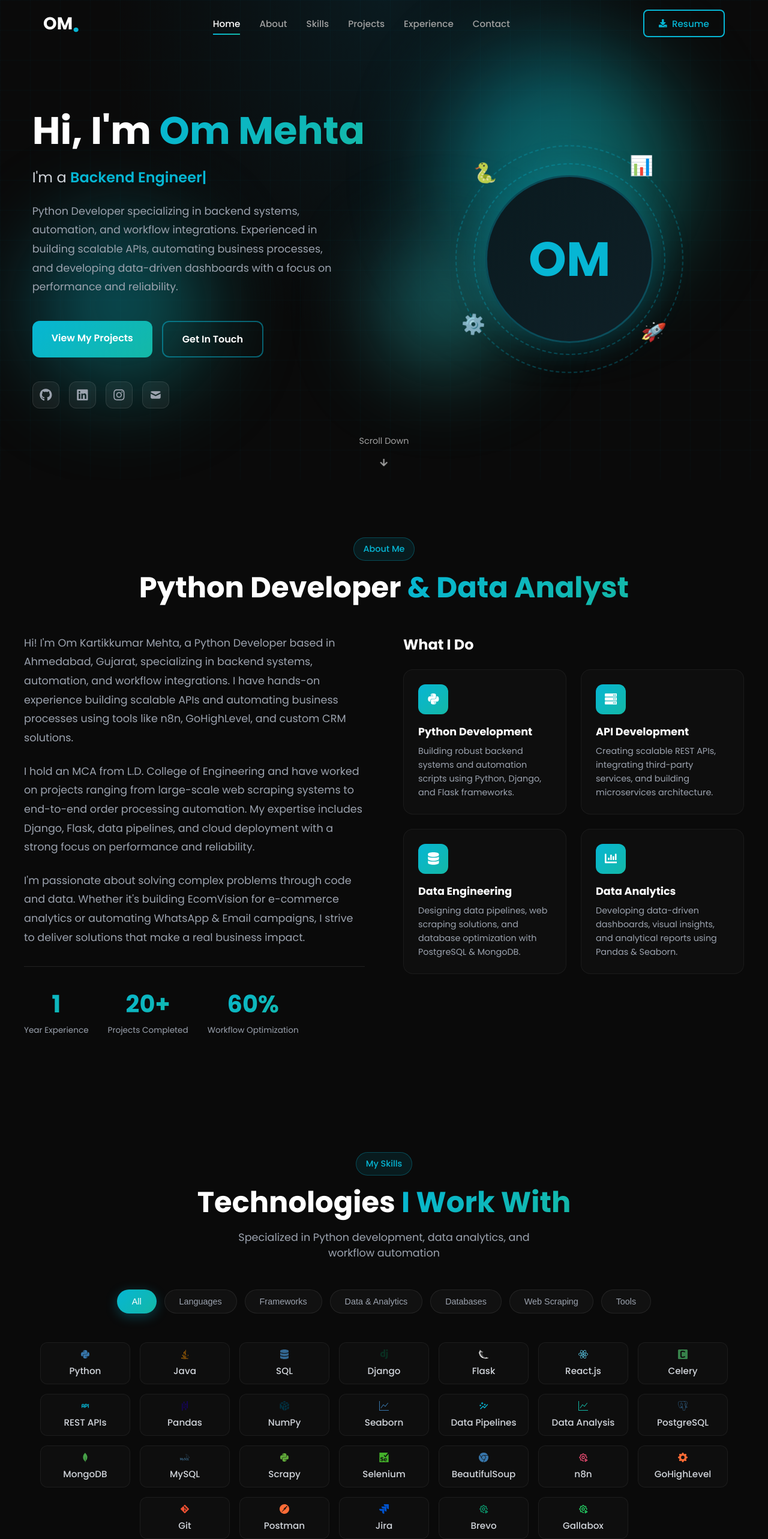
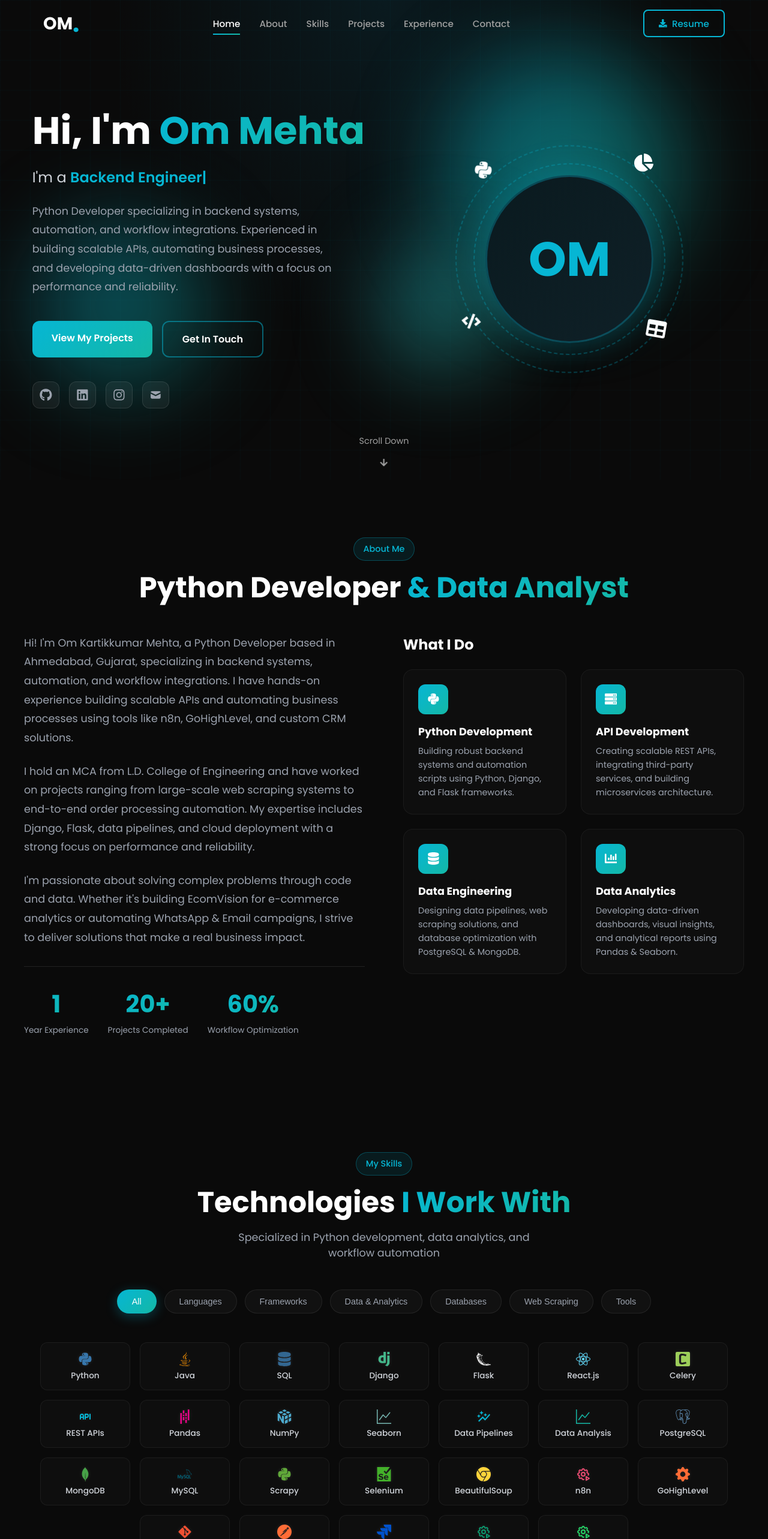
Before and after one commit to ommehta4920/Portfolio, a React (Create React App) app: page / in a window 1280 px wide. Shown: the top 2566 px of the page at 60% size. Built offline with nearby package versions, Linux system fonts and the light colour scheme.

Commit message:
updated small fixed

```diff
--- a/src/App.js
+++ b/src/App.js
@@ -9,7 +9,6 @@ import AllProjects from './components/AllProjects/AllProjects';
 import Experience from './components/Experience/Experience';
 import Contact from './components/Contact/Contact';
 import Footer from './components/Footer/Footer';
-import useDocumentTitle from './hooks/useDocumentTitle';
 import './App.css';
 
 // Scroll Handler Component
@@ -35,7 +34,6 @@ const ScrollToSection = () => {
 
 // Home Page Component
 const HomePage = () => {
-  useDocumentTitle(null);
 
   return (
     <>
--- a/src/components/Hero/Hero.jsx
+++ b/src/components/Hero/Hero.jsx
@@ -1,6 +1,6 @@
 import React, { useEffect, useRef } from 'react';
 import { TypeAnimation } from 'react-type-animation';
-import { FaGithub, FaLinkedin, FaInstagram, FaArrowDown } from 'react-icons/fa';
+import { FaGithub, FaLinkedin, FaInstagram, FaArrowDown, FaPython, FaCode, FaChartPie, FaTable } from 'react-icons/fa';
 import { HiMail } from 'react-icons/hi';
 import { Link } from 'react-scroll';
 import './Hero.css';
@@ -110,10 +110,10 @@ const Hero = () => {
               <div className="hero-image-ring ring-2"></div>
             </div>
             <div className="floating-elements">
-              <div className="floating-element el-1">🐍</div>
-              <div className="floating-element el-2">📊</div>
-              <div className="floating-element el-3">⚙️</div>
-              <div className="floating-element el-4">🚀</div>
+              <div className="floating-element el-1"><FaPython /></div>
+              <div className="floating-element el-2"><FaChartPie /></div>
+              <div className="floating-element el-3"><FaCode /></div>
+              <div className="floating-element el-4"><FaTable /></div>
             </div>
           </div>
         </div>
--- a/src/components/Navbar/Navbar.css
+++ b/src/components/Navbar/Navbar.css
@@ -159,7 +159,7 @@
 }
 
 /* ==========================================
-   MOBILE MENU BUTTON
+   MOBILE MENU BUTTON - TRANSPARENT BACKGROUND
    ========================================== */
 
 .mobile-menu-btn {
@@ -170,10 +170,35 @@
   z-index: 1002;
   padding: 0.5rem;
   position: relative;
+
+  /* Transparent Background */
+  background: transparent;
+  border: none;
+  outline: none;
+
+  /* Remove any default button styles */
+  -webkit-appearance: none;
+  -moz-appearance: none;
+  appearance: none;
+
+  transition: color 0.3s ease, transform 0.3s ease;
+}
+
+.mobile-menu-btn:hover {
+  color: #06b6d4;
+  transform: scale(1.1);
+}
+
+.mobile-menu-btn:focus {
+  outline: none;
+}
+
+.mobile-menu-btn:active {
+  transform: scale(0.95);
 }
 
 /* ==========================================
-   MOBILE OVERLAY (NEW)
+   MOBILE OVERLAY
    ========================================== */
 
 .mobile-overlay {
@@ -216,6 +241,8 @@
     display: flex;
     align-items: center;
     justify-content: center;
+    background: transparent;
+    border: none;
   }
 
   /* Mobile Overlay */
@@ -238,14 +265,14 @@
     visibility: visible;
   }
 
-  /* Mobile Nav Links - FIXED */
+  /* Mobile Nav Links */
   .nav-links {
     position: fixed;
     top: 0;
     left: 0;
     width: 100%;
     height: 100vh;
-    height: 100dvh; /* Dynamic viewport height for mobile browsers */
+    height: 100dvh;
     background: rgba(10, 10, 10, 0.98);
     backdrop-filter: blur(10px);
     flex-direction: column;
@@ -254,8 +281,6 @@
     gap: 2rem;
     padding: 2rem;
     z-index: 1001;
-
-    /* Use visibility and opacity instead of transform */
     visibility: hidden;
     opacity: 0;
     pointer-events: none;
--- a/src/components/Navbar/Navbar.jsx
+++ b/src/components/Navbar/Navbar.jsx
@@ -165,7 +165,6 @@ const Navbar = () => {
                 rel="noopener noreferrer"
                 onClick={closeMobileMenu}
               >
-                <FaDownload />
                 <span>Resume</span>
               </a>
             </li>
--- a/src/components/Skills/Skills.css
+++ b/src/components/Skills/Skills.css
@@ -121,7 +121,7 @@
 .skill-tile {
   position: relative;
   width: 150px;
-  height: 70px;
+  height: 80px;
   background: rgba(255, 255, 255, 0.02);
   border: 1px solid rgba(255, 255, 255, 0.06);
   border-radius: 12px;
@@ -157,15 +157,41 @@
   opacity: 1;
 }
 
+/* Tile Content - NEW LAYOUT WITH ICON */
+.tile-content {
+  display: flex;
+  flex-direction: column;
+  align-items: center;
+  justify-content: center;
+  gap: 0.5rem;
+  padding: 0.5rem;
+}
+
+/* Skill Icon - NEW */
+.skill-icon {
+  font-size: 1.5rem;
+  display: flex;
+  align-items: center;
+  justify-content: center;
+  transition: all 0.3s ease;
+  filter: drop-shadow(0 0 3px rgba(255, 255, 255, 0.1));
+}
+
+.skill-tile:hover .skill-icon {
+  transform: scale(1.1);
+  filter: drop-shadow(0 0 8px var(--skill-color));
+}
+
 /* Skill Name */
 .skill-name {
   color: #d1d5db;
-  font-size: 0.95rem;
+  font-size: 0.85rem;
   font-weight: 500;
   transition: all 0.3s ease;
   position: relative;
   z-index: 1;
-  padding: 0 0.5rem;
+  padding: 0 0.3rem;
+  line-height: 1.2;
 }
 
 .skill-tile:hover .skill-name {
@@ -231,7 +257,11 @@
 
   .skill-tile {
     width: 140px;
-    height: 65px;
+    height: 75px;
+  }
+
+  .skill-icon {
+    font-size: 1.3rem;
   }
 }
 
@@ -265,11 +295,15 @@
 
   .skill-tile {
     width: 120px;
-    height: 55px;
+    height: 70px;
+  }
+
+  .skill-icon {
+    font-size: 1.2rem;
   }
 
   .skill-name {
-    font-size: 0.8rem;
+    font-size: 0.75rem;
   }
 
   .skills-summary {
@@ -329,12 +363,20 @@
 
   .skill-tile {
     width: calc(50% - 0.4rem);
-    height: 50px;
+    height: 65px;
     border-radius: 10px;
   }
 
+  .skill-icon {
+    font-size: 1.1rem;
+  }
+
   .skill-name {
-    font-size: 0.75rem;
+    font-size: 0.7rem;
+  }
+
+  .tile-content {
+    gap: 0.3rem;
   }
 
   .skills-summary {
@@ -360,10 +402,14 @@
 @media (max-width: 360px) {
   .skill-tile {
     width: calc(50% - 0.3rem);
-    height: 45px;
+    height: 60px;
+  }
+
+  .skill-icon {
+    font-size: 1rem;
   }
 
   .skill-name {
-    font-size: 0.7rem;
+    font-size: 0.65rem;
   }
 }
--- a/src/components/Skills/Skills.jsx
+++ b/src/components/Skills/Skills.jsx
@@ -50,29 +50,29 @@ const Skills = () => {
     { name: 'Java', icon: <FaJava />, color: '#ED8B00', category: 'languages' },
     { name: 'SQL', icon: <FaDatabase />, color: '#336791', category: 'languages' },
 
-    // Frameworks
-    { name: 'Django', icon: <SiDjango />, color: '#092E20', category: 'frameworks' },
+    // Frameworks - FIXED COLORS
+    { name: 'Django', icon: <SiDjango />, color: '#44B78B', category: 'frameworks' }, // Changed from #092E20
     { name: 'Flask', icon: <SiFlask />, color: '#ffffff', category: 'frameworks' },
     { name: 'React.js', icon: <FaReact />, color: '#61DAFB', category: 'frameworks' },
-    { name: 'Celery', icon: <SiCelery />, color: '#37814A', category: 'frameworks' },
+    { name: 'Celery', icon: <SiCelery />, color: '#9DCE5A', category: 'frameworks' }, // Brighter green
     { name: 'REST APIs', icon: <TbApi />, color: '#06b6d4', category: 'frameworks' },
 
-    // Data & Analytics
-    { name: 'Pandas', icon: <SiPandas />, color: '#150458', category: 'data' },
-    { name: 'NumPy', icon: <SiNumpy />, color: '#013243', category: 'data' },
-    { name: 'Seaborn', icon: <BsGraphUp />, color: '#3776AB', category: 'data' },
+    // Data & Analytics - FIXED COLORS
+    { name: 'Pandas', icon: <SiPandas />, color: '#E70488', category: 'data' }, // Changed from #150458 to pink (official alternate)
+    { name: 'NumPy', icon: <SiNumpy />, color: '#4DABCF', category: 'data' }, // Changed from #013243 to light blue (official alternate)
+    { name: 'Seaborn', icon: <BsGraphUp />, color: '#76B7B2', category: 'data' }, // Softer teal
     { name: 'Data Pipelines', icon: <MdOutlineAutoGraph />, color: '#06b6d4', category: 'data' },
     { name: 'Data Analysis', icon: <BsGraphUp />, color: '#14b8a6', category: 'data' },
 
     // Databases
-    { name: 'PostgreSQL', icon: <SiPostgresql />, color: '#336791', category: 'databases' },
+    { name: 'PostgreSQL', icon: <SiPostgresql />, color: '#699ECA', category: 'databases' }, // Lighter blue
     { name: 'MongoDB', icon: <SiMongodb />, color: '#47A248', category: 'databases' },
-    { name: 'MySQL', icon: <SiMysql />, color: '#4479A1', category: 'databases' },
+    { name: 'MySQL', icon: <SiMysql />, color: '#00758F', category: 'databases' },
 
     // Web Scraping
     { name: 'Scrapy', icon: <FaPython />, color: '#60A839', category: 'scraping' },
     { name: 'Selenium', icon: <SiSelenium />, color: '#43B02A', category: 'scraping' },
-    { name: 'BeautifulSoup', icon: <SiGooglechrome />, color: '#3776AB', category: 'scraping' },
+    { name: 'BeautifulSoup', icon: <SiGooglechrome />, color: '#FFD43B', category: 'scraping' }, // Yellow for visibility
 
     // Tools & Automation
     { name: 'n8n', icon: <TbAutomation />, color: '#EA4B71', category: 'tools' },
@@ -111,7 +111,6 @@ const Skills = () => {
               className={`filter-btn ${activeCategory === category.id ? 'active' : ''}`}
               onClick={() => setActiveCategory(category.id)}
             >
-              <span className="filter-icon">{category.icon}</span>
               <span className="filter-name">{category.name}</span>
             </button>
           ))}
--- a/src/hooks/useDocumentTitle.js
+++ /dev/null
@@ -1,9 +0,0 @@
-import { useEffect } from "react";
-
-const useDocumentTitle = (title) => {
-  useEffect(() => {
-    document.title = title;
-  }, [title]);
-};
-
-export default useDocumentTitle;
```
Also changed, not shown: public/index.html (+10 -5 lines).
